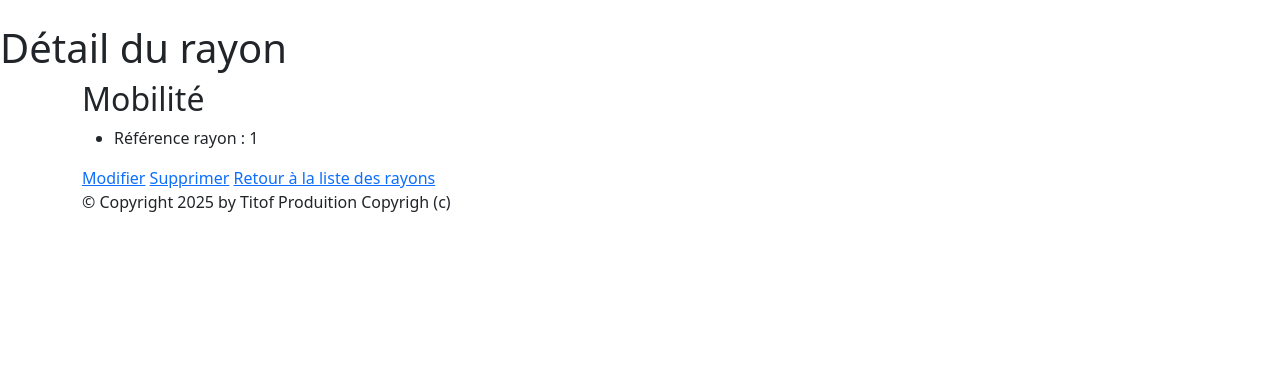
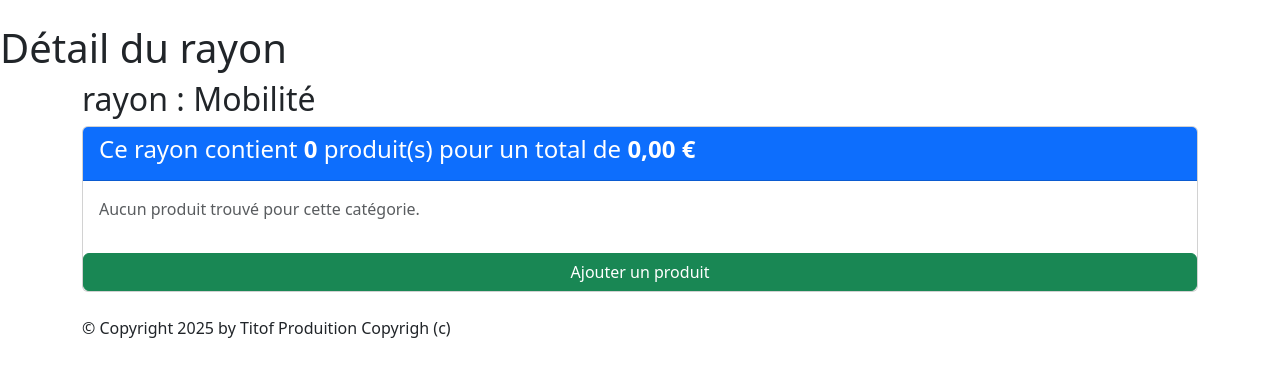
Before and after one commit to MickaelRiego/django_prog_avancee, a Django app: page /monApp/rayon/1 in a window 1280 px wide. Shown: the part 56-433 px from the top of the page. Run offline with Django 5.2, Linux system fonts and the light colour scheme; data comes from the database, SQL or seed files in the repository; both versions use the stored data as it was after the commit; some libraries are stand-ins or nearby versions.

Commit message:
Fin de séance - page 17 TD4

```diff
--- a/TutoDjango/TutoDjango/settings.py
+++ b/TutoDjango/TutoDjango/settings.py
@@ -43,7 +43,10 @@ INSTALLED_APPS = [
     'monApp',
     'debug_toolbar',
     'django_bootstrap5',
+    'django_extensions',
 ]
+
+LOGIN_URL = 'login'
 
 MIDDLEWARE = [
     'django.middleware.security.SecurityMiddleware',
--- a/TutoDjango/monApp/templates/monApp/detail_rayon.html
+++ b/TutoDjango/monApp/templates/monApp/detail_rayon.html
@@ -5,11 +5,37 @@
 {% endblock %}
 
 {% block contenu %}
-<h2>{{ rayon.nomRayon }}</h2>
-<ul>
-    <li>Référence rayon : {{ rayon.idRayon }} </li>
-</ul>
-<a href="{% url 'rayon-chng' rayon.idRayon %}">Modifier</a>
-<a href="{% url 'rayon-dlt' rayon.idRayon %}">Supprimer</a>
-<a href="{% url 'liste_rayons' %}">Retour à la liste des rayons</a>
+<h2>rayon : {{ rayon.nomRayon }}</h2>
+<div class="card mb-4">
+    <div class="card-header bg-primary text-white">
+        <h4>Ce rayon contient <strong> {{total_nb_produit}} </strong> produit(s) pour un total de
+            <strong>{{total_rayon|floatformat:2 }} € </strong>
+        </h4>
+    </div>
+    <div class="card-body">
+        <div class="row">
+            {% if prdts_dt %}
+            {% for data in prdts_dt %}
+            <div class="col-sm-3">
+                <div class="card mb-2 text-center">
+                    <div class="card-header bg-info text-white">
+                        <h5 class="card-title">{{ data.produit.intituleProd }}</h5>
+                    </div>
+                    <div class="card-body">
+                        <ul class="list-unstyled">
+                            <li>Prix unitaire : {{data.prix_unitaire }} € </li>
+                            <li>Quantité : {{data.qte }} </li>
+                            <li>Total : {{ data.total_produit}} €</li>
+                        </ul>
+                        <a href="{% url 'prdt-dtl' data.produit.refProd %}" class="btn btn-primary mt-2">Détails</a>
+                        <a href="{% url 'cntnr-chng' rayon.idRayon %}" class="btn btn-success mt-2">Modifier</a>
+                    </div>
+                </div>
+            </div>
+            {% endfor %}
+        </div {% else %} <p class="text-muted">Aucun produit trouvé pour cette catégorie.</p>
+        {% endif %}
+    </div>
+</div>
+<a href="{% url 'cntnr-crt' rayon.idRayon %}" class="btn btn-success">Ajouter un produit </a>
 {% endblock %}
--- a/TutoDjango/monApp/urls.py
+++ b/TutoDjango/monApp/urls.py
@@ -36,4 +36,7 @@ urlpatterns = [
     path ("rayon/<pk>/update/", views.RayonUpdateView.as_view(), name="rayon-chng"),
     path ("rayon/<pk>/delete/", views.RayonDeleteView.as_view(), name="rayon-dlt"),
 
+    path('rayon/<pk>/cntnr', views.ContenirCreateView.as_view(), name='cntnr-crt'),
+    path('contenir/<pk>/update', views.ContenirUpdateView.as_view(), name='cntnr-chng'),
+
 ]
--- a/TutoDjango/monApp/views.py
+++ b/TutoDjango/monApp/views.py
@@ -1,15 +1,19 @@
 from urllib import request
 from django.forms import BaseModelForm
 from django.shortcuts import render
-from django.http import Http404, HttpResponse, JsonResponse
+from django.http import Http404, HttpResponse, HttpResponseNotFound, JsonResponse
 from django.urls import reverse_lazy
 
-from monApp.forms import CategorieForm, ContactUsForm, ProduitForm, RayonForm
-from monApp.models import Categorie, Produit, Rayon, Statut
+from monApp.forms import CategorieForm, ContactUsForm, ContenirForm, ProduitForm, RayonForm
+from monApp.models import Categorie, Contenir, Produit, Rayon, Statut
 from django.views.generic import *
 from django.contrib.auth.views import *
 from django.core.mail import *
-from django.db.models import Count
+from django.db.models import Count, Prefetch
+from django.contrib.auth.decorators import login_required
+from django.utils.decorators import method_decorator
+from django.contrib.auth import authenticate, login, logout
+from django.contrib.auth.models import User
 
 def accueil(request, param="Anon"):
     return HttpResponse("<h1>Hello " + param + " ! You're connected</h1>")
@@ -86,8 +90,15 @@ class ProduitListView(ListView):
     template_name = "monApp/list_produits.html"
     context_object_name = "prdts"
 
-    def get_queryset(self ) :
-        return Produit.objects.order_by("prixUnitaireProd")
+    def get_queryset(self):
+        # Surcouche pour filtrer les résultats en fonction de la recherche
+        # Récupérer le terme de recherche depuis la requête GET
+        query = self.request.GET.get('search')
+        if query:
+            return Produit.objects.filter(intituleProd__icontains=query).select_related('categorie').select_related('status')
+            # Si aucun terme de recherche, retourner tous les produits
+            # Charge les catégories en même temps
+        return Produit.objects.select_related('categorie').select_related('status')
 
     def get_context_data(self, **kwargs):
         context = super(ProduitListView, self).get_context_data(**kwargs)
@@ -110,7 +121,13 @@ class CategorieListView(ListView):
     context_object_name = "ctgrs"
 
     def get_queryset(self):
-        # Annoter chaque catégorie avec le nombre de produits liés
+        # Surcouche pour filtrer les résultats en fonction de la recherche
+        # Récupérer le terme de recherche depuis la requête GET
+        query = self.request.GET.get('search')
+        if query:
+            return Categorie.objects.filter(nomCat__icontains=query).annotate(nb_produits=Count('produit'))
+        # Si aucun terme de recherche, retourner tous les produits
+        # Charge les catégories en même temps
         return Categorie.objects.annotate(nb_produits=Count('produit'))
 
     def get_context_data(self, **kwargs):
@@ -139,7 +156,13 @@ class StatutListView(ListView):
     context_object_name = "status"
 
     def get_queryset(self):
-        # Annoter chaque statut avec le nombre de produits liés
+        # Surcouche pour filtrer les résultats en fonction de la recherche
+        # Récupérer le terme de recherche depuis la requête GET
+        query = self.request.GET.get('search')
+        if query:
+            return Statut.objects.filter(libelleStatus__icontains=query).annotate(nb_produits=Count('produit'))
+        # Si aucun terme de recherche, retourner tous les produits
+        # Charge les catégories en même temps
         return Statut.objects.annotate(nb_produits=Count('produit'))
 
     def get_context_data(self, **kwargs):
@@ -167,9 +190,32 @@ class RayonListView(ListView):
     template_name = "monApp/list_rayon.html"
     context_object_name = "rayons"
 
+    def get_queryset(self):
+        # Surcouche pour filtrer les résultats en fonction de la recherche
+        # Récupérer le terme de recherche depuis la requête GET
+        query = self.request.GET.get('search')
+        if query:
+            return Rayon.objects.filter(nomRayon__icontains=query).prefetch_related(
+        Prefetch("contenir_rayon", queryset=Contenir.objects.select_related("produits"))
+        )
+        # Si aucun terme de recherche, retourner tous les produits
+        # Charge les catégories en même temps
+        return Rayon.objects.prefetch_related(
+        Prefetch("contenir_rayon", queryset=Contenir.objects.select_related("produits"))
+        )
+
+
     def get_context_data(self, **kwargs):
         context = super(RayonListView, self).get_context_data(**kwargs)
         context['titremenu'] = "Liste de mes rayons"
+        ryns_dt = []
+        for rayon in context['rayons']:
+            total = 0
+            for contenir in rayon.contenir_rayon.all():
+                total += contenir.produits.prixUnitaireProd * contenir.qte
+                ryns_dt.append({'rayon': rayon,'total_stock': total})
+
+        context['ryns_dt'] = ryns_dt
         return context
 
 class RayonDetailView(DetailView):
@@ -180,6 +226,23 @@ class RayonDetailView(DetailView):
     def get_context_data(self, **kwargs):
         context = super(RayonDetailView, self).get_context_data(**kwargs)
         context['titremenu'] = "Détail du rayon"
+        prdts_dt = []
+        total_rayon = 0
+        total_nb_produit = 0
+        for contenir in self.object.contenir_rayon.all():
+            total_produit = contenir.produits.prixUnitaireProd * contenir.qte
+            prdts_dt.append({ 'produit': contenir.produits,
+                'qte': contenir.qte,
+                'prix_unitaire': contenir.produits.prixUnitaireProd,
+                'total_produit': total_produit,
+            })
+            total_rayon += total_produit
+            total_nb_produit += contenir.qte
+
+        context['prdts_dt'] = prdts_dt
+        context['total_rayon'] = total_rayon
+        context['total_nb_produit'] = total_nb_produit
+
         return context
 
 class ConnectView(LoginView):
@@ -232,6 +295,7 @@ class EmailSentView(TemplateView):
 #         form = ProduitForm()
 #         return render(request, "monApp/create_produit.html", {'form': form})
 
+@method_decorator(login_required, name='dispatch')
 class ProduitCreateView(CreateView):
     model = Produit
     form_class = ProduitForm
@@ -242,6 +306,7 @@ class ProduitCreateView(CreateView):
         return redirect("prdt-dtl", prdt.refProd)
 
 
+@method_decorator(login_required, name='dispatch')
 class ProduitUpdateView(UpdateView):
     model = Produit
     form_class=ProduitForm
@@ -251,6 +316,7 @@ class ProduitUpdateView(UpdateView):
         prdt = form.save()
         return redirect('prdt-dtl', prdt.refProd)
 
+@method_decorator(login_required, name='dispatch')
 class ProduitDeleteView(DeleteView):
     model = Produit
     template_name = "monApp/delete_produit.html"
@@ -270,6 +336,7 @@ class ProduitDeleteView(DeleteView):
 #             form = ProduitForm(instance=prdt)
 #         return render(request,'monApp/update_produit.html', {'form': form})
 
+@method_decorator(login_required, name='dispatch')
 class CategorieCreateView(CreateView):
     model = Categorie
     form_class = CategorieForm
@@ -279,6 +346,7 @@ class CategorieCreateView(CreateView):
         categ = form.save()
         return redirect("categ-dtl", categ.idCat)
 
+@method_decorator(login_required, name='dispatch')
 class CategorieUpdateView(UpdateView):
     model = Categorie
     form_class=CategorieForm
@@ -288,12 +356,14 @@ class CategorieUpdateView(UpdateView):
         categ = form.save()
         return redirect('categ-dtl', categ.idCat)
 
+@method_decorator(login_required, name='dispatch')
 class CategorieDeleteView(DeleteView):
     model = Categorie
     template_name = "monApp/delete_categorie.html"
 
     success_url = reverse_lazy('lst-ctgrs')
 
+@method_decorator(login_required, name='dispatch')
 class RayonCreateView(CreateView):
     model = Rayon
     form_class = RayonForm
@@ -303,6 +373,7 @@ class RayonCreateView(CreateView):
         rayon = form.save()
         return redirect("liste_rayons")
 
+@method_decorator(login_required, name='dispatch')
 class RayonUpdateView(UpdateView):
     model = Rayon
     form_class= RayonForm
@@ -312,8 +383,56 @@ class RayonUpdateView(UpdateView):
         rayon = form.save()
         return redirect("rayon-dtl", rayon.idRayon)
 
+@method_decorator(login_required, name='dispatch')
 class RayonDeleteView(DeleteView):
     model = Rayon
     template_name = "monApp/delete_rayon.html"
 
     success_url = reverse_lazy('liste_rayons')
+
+@method_decorator(login_required, name='dispatch')
+class ContenirCreateView(TemplateView):
+    template_name = "monApp/create_contenir.html"
+
+    def get(self, request, **kwargs):
+        form = ContenirForm()
+        return render(request, self.template_name, {'form': form})
+
+    def post(self, request, **kwargs):
+        rayon_id = self.kwargs.get('pk')
+        form = ContenirForm(request.POST)
+
+        if form.is_valid():
+            try:
+                rayon = Rayon.objects.get(pk=rayon_id)
+            except Rayon.DoesNotExist:
+                # Gérer l'erreur si le rayon n'existe pas
+                return HttpResponseNotFound("Rayon non trouvé")
+
+            produit = form.cleaned_data['produits']
+            qte = form.cleaned_data['qte']
+            contenir, created = Contenir.objects.get_or_create(rayons=rayon, produits=produit)
+            if not created:
+                contenir.qte += qte
+            else:
+                contenir.qte = qte
+            contenir.save()
+            return redirect('rayon-dtl', rayon.idRayon)
+        return render(request, self.template_name, {'form': form})
+
+class ContenirUpdateView(UpdateView):
+    model = Contenir
+    form_class=ContenirForm
+    template_name = "monApp/update_contenir.html"
+
+    def form_valid(self, form: BaseModelForm) -> HttpResponse:
+        contenir = form.save()
+        return redirect('rayon-dtl', contenir.rayons.idRayon)
+
+class ContenirDeleteView(DeleteView):
+    model = Contenir
+    template_name = "monApp/delete_contenir.html"
+
+    def get_success_url(self) -> str:
+        contenir = self.get_object()
+        return reverse_lazy('rayon-dtl', kwargs={'pk': contenir.rayons.idRayon})
```
Also changed, not shown: TutoDjango/monApp/forms.py (+6 -1 lines), TutoDjango/monApp/models.py (+6 -3 lines), TutoDjango/monApp/templates/monApp/create_contenir.html (added, +11 -0 lines), TutoDjango/monApp/templates/monApp/list_categorie.html (+7 -0 lines), TutoDjango/monApp/templates/monApp/list_produits.html (+8 -6 lines), TutoDjango/monApp/templates/monApp/list_rayon.html (+15 -6 lines), TutoDjango/monApp/templates/monApp/list_statut.html (+8 -0 lines), TutoDjango/monApp/templates/monApp/update_contenir.html (added, +10 -0 lines), TutoDjango/db.sqlite3, TutoDjango/monApp/templates/monApp/delete_contenir.html (added), readme.md.
